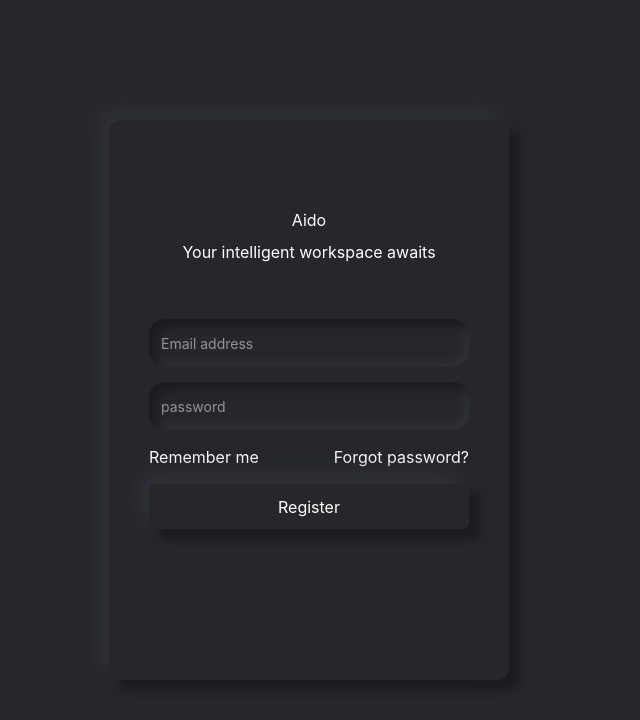
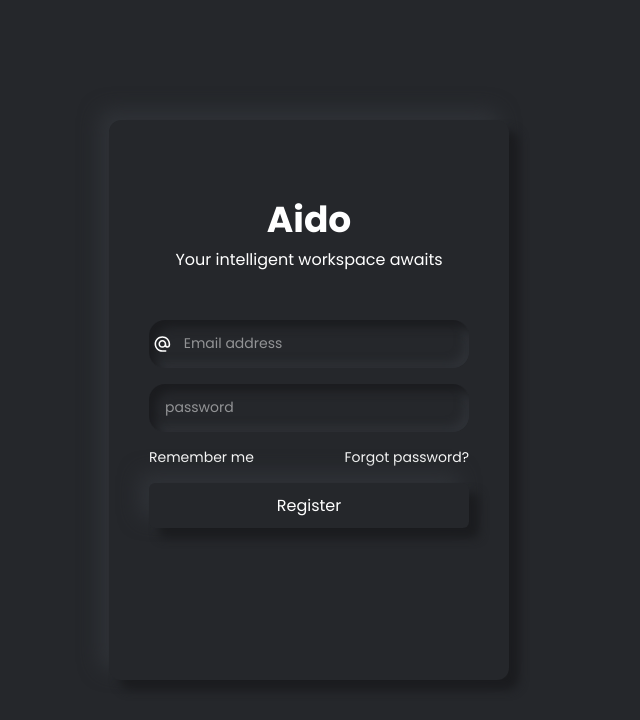
Before and after one commit to ajith-kanna/AIDO, a React (Vite) app in the folder client/: page / in a window 1280 px wide. Shown: the top 720 px of the page, without its empty margins (331-971 px from the left). Built offline with nearby package versions, Linux system fonts and the light colour scheme.

Commit message:
register almost finished

```diff
--- a/client/index.html
+++ b/client/index.html
@@ -1,13 +1,21 @@
 <!doctype html>
 <html lang="en">
+
 <head>
   <meta charset="UTF-8" />
   <link rel="icon" type="image/svg+xml" href="/favicon.svg" />
   <meta name="viewport" content="width=device-width, initial-scale=1.0" />
+  <link rel="preconnect" href="https://fonts.googleapis.com">
+  <link rel="preconnect" href="https://fonts.gstatic.com" crossorigin>
+  <link
+    href="https://fonts.googleapis.com/css2?family=Poppins:ital,wght@0,100;0,200;0,300;0,400;0,500;0,600;0,700;0,800;0,900;1,100;1,200;1,300;1,400;1,500;1,600;1,700;1,800;1,900&display=swap"
+    rel="stylesheet">
   <title>client</title>
 </head>
+
 <body>
   <div id="root"></div>
   <script type="module" src="/src/main.tsx"></script>
 </body>
+
 </html>
--- a/client/package.json
+++ b/client/package.json
@@ -20,6 +20,7 @@
     "lucide-react": "^1.48.0",
     "react": "^19.2.8",
     "react-dom": "^19.2.8",
+    "react-icons": "^5.7.0",
     "react-router-dom": "^7.18.4",
     "tailwind-merge": "^3.7.0",
     "tailwindcss": "^4.3.3",
--- a/client/src/App.tsx
+++ b/client/src/App.tsx
@@ -3,9 +3,9 @@ import Register from "./auth/Register";
 
 function App() {
   return (
-    <>
+    <div className="font-primary">
       <Register />{" "}
-    </>
+    </div>
   );
 }
 
--- a/client/src/auth/Register.tsx
+++ b/client/src/auth/Register.tsx
@@ -1,4 +1,5 @@
 import { Input } from "@/components/ui/input";
+import { MdOutlineAlternateEmail } from "react-icons/md";
 import Background from "./Background";
 const Register = () => {
   return (
@@ -7,20 +8,18 @@ const Register = () => {
       <div className=" size-full rounded-xl md:h-[70%] md:w-[400px] p-10 bg-primary shadow-[10px_10px_10px_#1b1c1f,_-10px_-10px_20px_#2f3237]">
         <div className="h-[30%] flex flex-col justify-center items-center gap-2 ">
           <div></div>
-          <h1>Aido</h1>
+          <h1 className="font-bold text-4xl">Aido</h1>
           <p>Your intelligent workspace awaits</p>
         </div>
         <div className="h-[50%] flex flex-col justify-evenly">
-
-            <Input placeholder="Email address" />
-
+          <Input icon={<MdOutlineAlternateEmail size={20}/>} placeholder="Email address" />
 
           <Input placeholder="password" />
-          <div className="flex flex-row justify-between">
+          <div className="flex flex-row justify-between text-sm">
             <p>Remember me</p>
             <button>Forgot password?</button>
           </div>
-          <button className="w-full h-[45px] rounded-md text-center shadow-[10px_10px_10px_#1b1c1f,_-10px_-10px_20px_#2f3237]  ">
+          <button className="w-full h-[45px] rounded-md text-center hover:shadow-[inset_7px_7px_10px_#1b1c1f,_inset_-5px_-5px_10px_#2f3237] shadow-[10px_10px_10px_#1b1c1f,_-10px_-10px_20px_#2f3237]  ">
             Register
           </button>
         </div>
--- a/client/src/components/ui/input.tsx
+++ b/client/src/components/ui/input.tsx
@@ -2,12 +2,21 @@ import * as React from "react";
 
 import { cn } from "@/lib/utils";
 
-function Input({ className, type, ...props }: React.ComponentProps<"input">) {
+type Input = {
+  className?: string;
+  type?: string;
+  icon?: React.ReactElement;
+  placeholder?:string;
+};
+
+function Input({ className, type, icon, placeholder, ...props }: Input) {
   return (
-    <div className="rounded-2xl shadow-[inset_7px_7px_10px_#1b1c1f,_inset_-5px_-5px_10px_#2f3237]">
+    <div className="rounded-2xl flex flex-row items-center pl-1 shadow-[inset_7px_7px_10px_#1b1c1f,_inset_-5px_-5px_10px_#2f3237]">
+      {icon}
       <input
         type={type}
         data-slot="input"
+        placeholder={placeholder}
         className={cn(
           "h-12 w-full min-w-0 rounded-2xl bg-transparent px-3 py-1 text-base  transition-[color,box-shadow] outline-none selection:bg-primary selection:text-primary-foreground file:inline-flex file:h-7 file:border-0 file:bg-transparent file:text-sm file:font-medium file:text-foreground placeholder:text-muted-foreground disabled:pointer-events-none disabled:cursor-not-allowed disabled:opacity-50 md:text-sm dark:bg-input/30",
           // "focus-visible:border-ring focus-visible:ring-[3px] focus-visible:ring-ring/50",
--- a/client/src/index.css
+++ b/client/src/index.css
@@ -1,6 +1,17 @@
 @import "tailwindcss";
 @import "tw-animate-css";
 
+@import url("https://fonts.googleapis.com/css2?family=Poppins:ital,wght@0,100;0,200;0,300;0,400;0,500;0,600;0,700;0,800;0,900;1,100;1,200;1,300;1,400;1,500;1,600;1,700;1,800;1,900&display=swap");
+
+input:-webkit-autofill,
+input:-webkit-autofill:hover,
+input:-webkit-autofill:focus,
+input:-webkit-autofill:active {
+  -webkit-text-fill-color: white !important;
+  caret-color: white;
+  transition: background-color 9999s ease-in-out 0s;
+}
 @theme {
-  --color-primary: #25272B;
+  --color-primary: #25272b;
+  --font-primary: 'Poppins',sans-serif;
 }
```
Also changed, not shown: 1 other file (tests, documents, lock files or other folders). Lines whose indentation alone changed are shown as unchanged.
